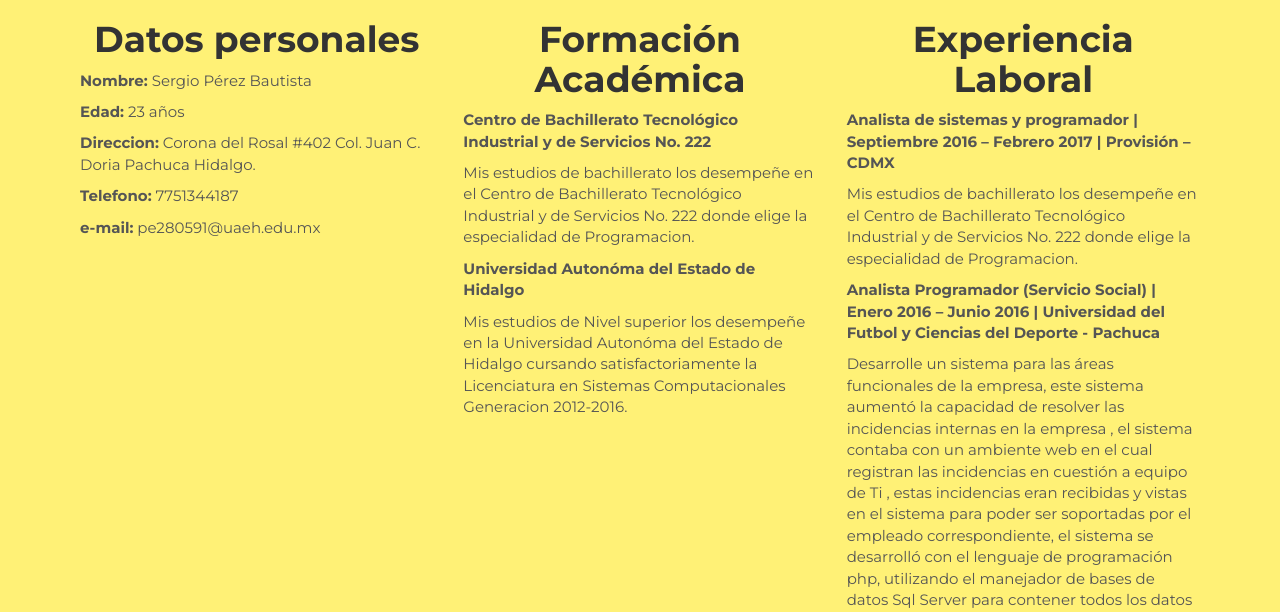
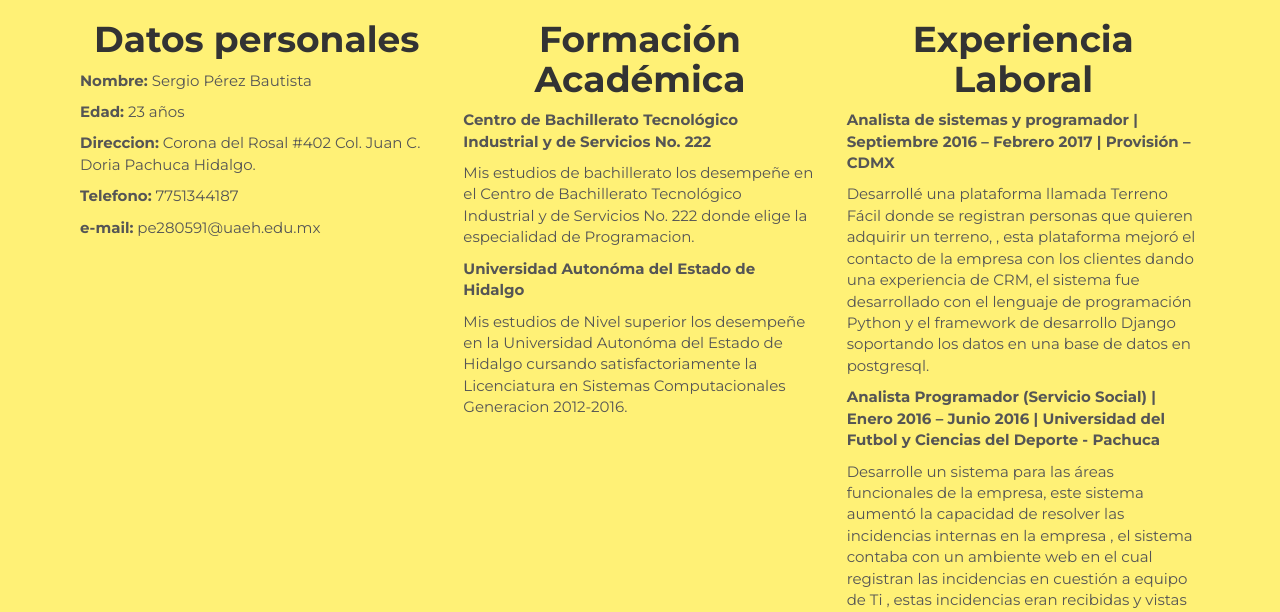
Before and after one commit to Serchcode/cvirtual, a Django app: template main/templates/cv.html in a window 1280 px wide. Shown: the part 261-873 px from the top of the page. Run offline with Django 3.2, Linux system fonts and the light colour scheme; the template is opened without the code that fills it, so the values that code supplies are empty; parts of the project's set-up code (start-up, migrations or seed data) failed here and were passed over; some libraries are stand-ins or nearby versions.

Commit message:
some problems solved :octocat:

```diff
--- a/main/templates/cv.html
+++ b/main/templates/cv.html
@@ -25,7 +25,7 @@
 				<center><i class="fa fa-desktop fa-4x" aria-hidden="true"></i>
 				<h1>Experiencia Laboral</h1></center>
 				<p><strong>Analista de sistemas y programador | Septiembre 2016 – Febrero 2017 | Provisión –CDMX</strong></p>
-				<p>Mis estudios de bachillerato los desempeñe en el Centro de Bachillerato Tecnológico Industrial y de Servicios No. 222 donde elige la especialidad de Programacion.</p>
+				<p>Desarrollé una plataforma llamada Terreno Fácil donde se registran personas que quieren adquirir un terreno, , esta plataforma mejoró el contacto  de la empresa con los clientes dando una experiencia de CRM,  el sistema fue desarrollado con el lenguaje de programación Python y el framework de desarrollo Django soportando los datos en una base de datos  en postgresql.</p>
 				<p><strong>Analista Programador (Servicio Social) | Enero 2016 – Junio 2016 | Universidad del Futbol y Ciencias del Deporte - Pachuca</strong></p>
 				<p>Desarrolle un sistema para las áreas funcionales de la empresa, este sistema aumentó la capacidad de resolver  las incidencias internas en la empresa , el sistema contaba con un ambiente web en el cual registran las incidencias en cuestión a equipo de Ti , estas incidencias  eran recibidas y vistas en el sistema para poder ser soportadas por el empleado correspondiente, el sistema se desarrolló con el lenguaje de programación php, utilizando el manejador de bases de datos Sql Server para contener todos los datos del sistema.</p>
 			</div>
--- a/requirements.txt
+++ b/requirements.txt
@@ -6,7 +6,6 @@ django-pagedown==0.1.3
 markdown2==2.3.4
 packaging==16.8
 Pillow==3.3.0
-pkg-resources==0.0.0
 pyparsing==2.2.0
 pytz==2017.2
 requests==2.13.0
```
Also changed, not shown: media/assets/13232902_989464214434886_5790034132776755829_n_GX3axwF.jpg (deleted).
